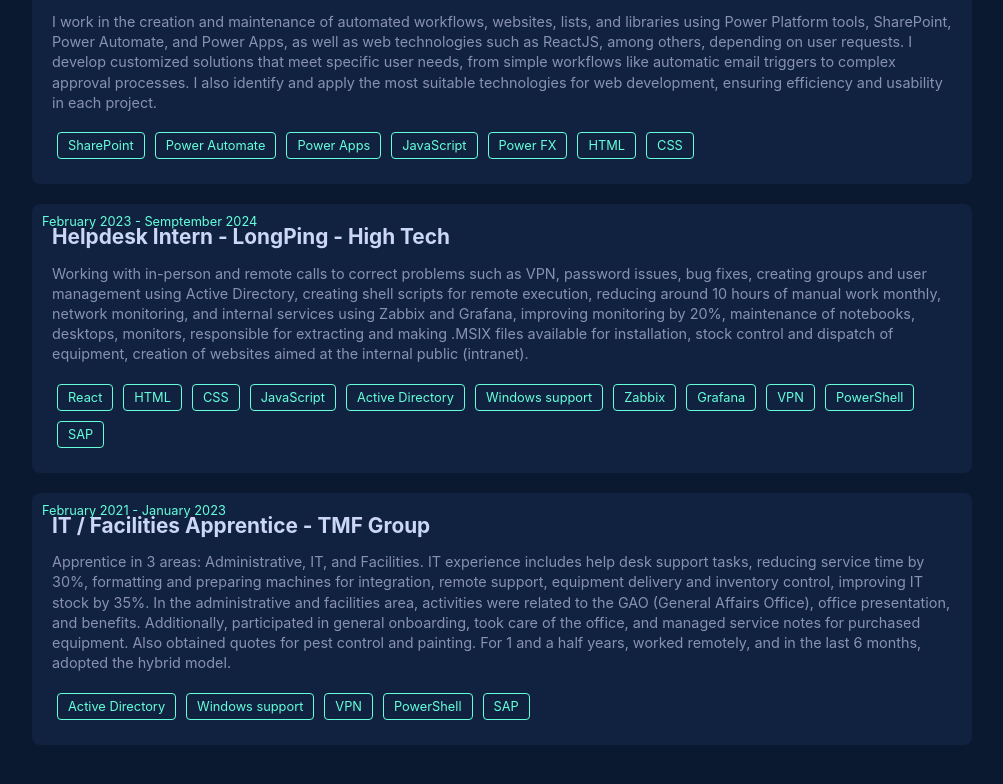
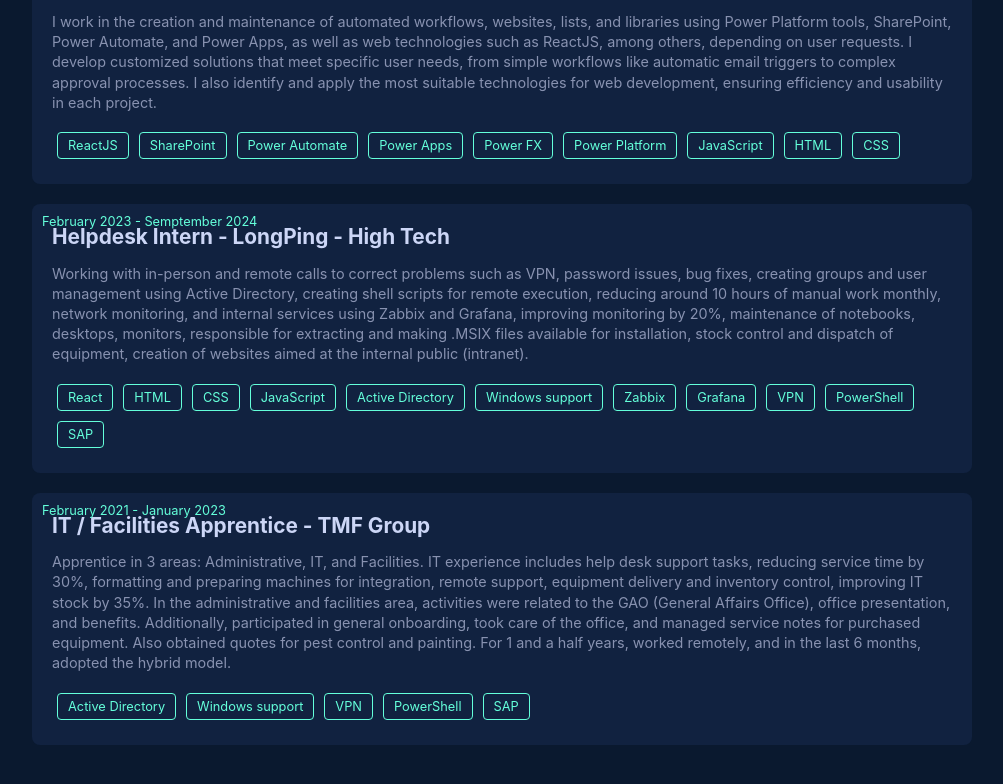
Before and after one commit to vLecaBR/my-portfolio, a React (Create React App) app: page / in a window 1280 px wide. Shown: the part 1627-2411 px from the top of the page, without its empty margins (138-1141 px from the left). Built offline with nearby package versions, Linux system fonts and the light colour scheme.

Commit message:
experience updated

```diff
--- a/src/components/Experience.js
+++ b/src/components/Experience.js
@@ -19,11 +19,13 @@
         each project.
         </JobDescription>
         <Skills>
+          <Skill>ReactJS</Skill>
           <Skill>SharePoint</Skill>
           <Skill>Power Automate</Skill>
           <Skill>Power Apps</Skill>
+          <Skill>Power FX</Skill>
+          <Skill>Power Platform</Skill>
           <Skill>JavaScript</Skill>
-          <Skill>Power FX</Skill>
           <Skill>HTML</Skill>
           <Skill>CSS</Skill>
         </Skills>
```
